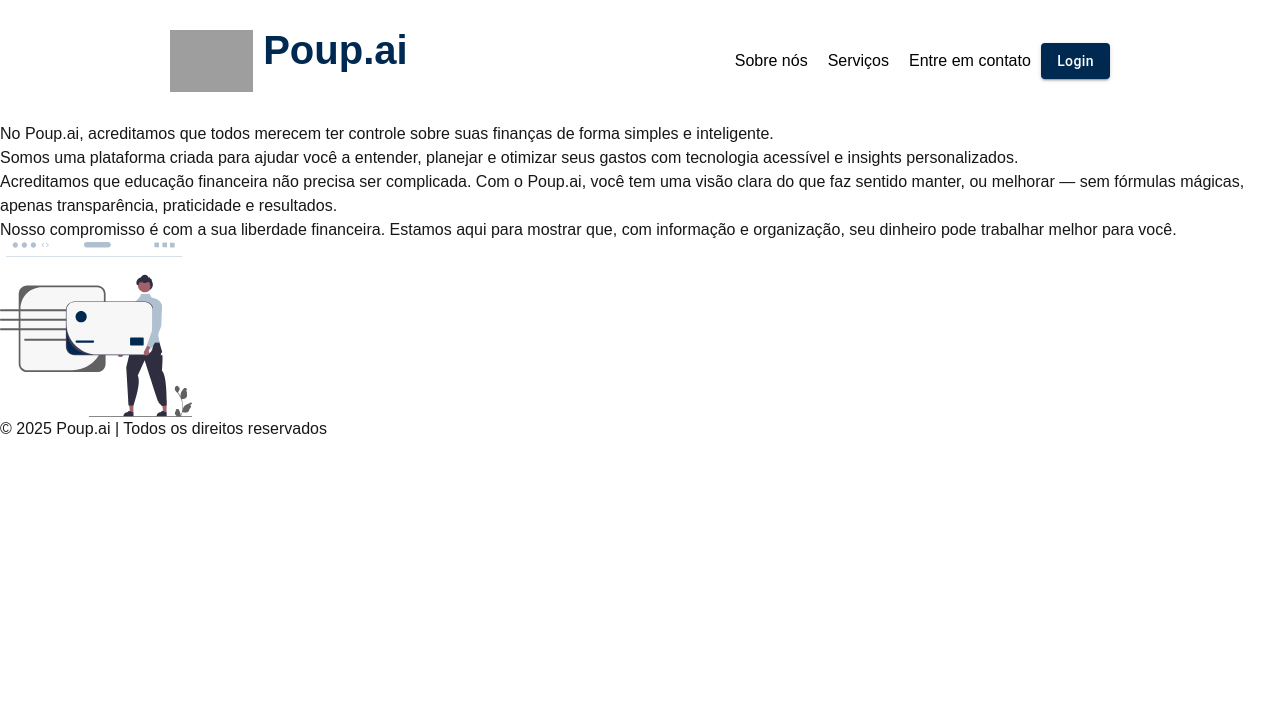
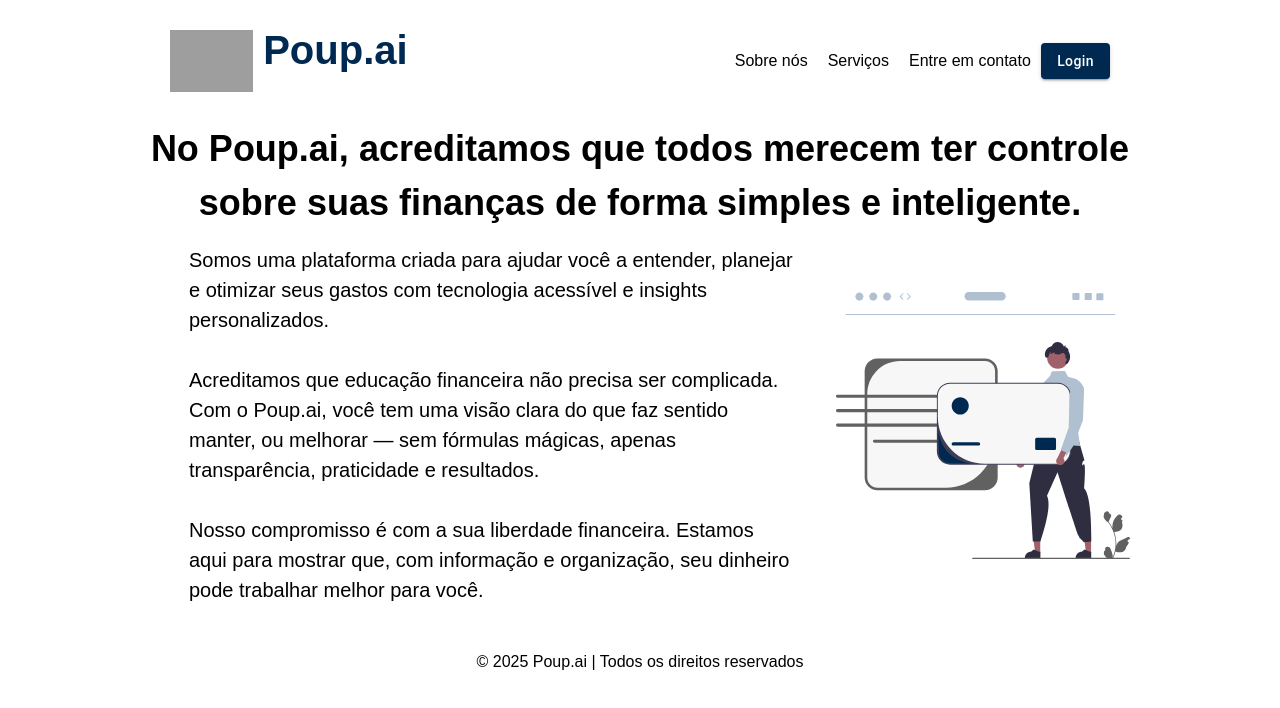
Before and after one commit to Douglass1981/FIAP-Fase1, a Next.js app: page /sobre in a window 1280 px wide. Shown: the top 708 px of the page. Built offline with nearby package versions, Linux system fonts and the light colour scheme; grey boxes are pictures that could not be loaded.

Commit message:
feat(style): add container and footer style

```diff
--- a/src/app/sobre/page.tsx
+++ b/src/app/sobre/page.tsx
@@ -62,7 +62,7 @@ export default function Initial() {
               No Poup.ai, acreditamos que todos merecem ter controle sobre suas
               finanças de forma simples e inteligente.
             </h2>
-            <Box className={styles["container__material"]}></Box>
+            <Box className={styles["container__material"]}>
               <Box className={styles["container__material__left"]}>
                 <p className={styles["container__material__left__text"]}>
                   Somos uma plataforma criada para ajudar você a entender,
@@ -70,15 +70,15 @@ export default function Initial() {
                   insights personalizados.
                 </p>
                 <p className={styles["container__material__left__text"]}>
-                Acreditamos que educação financeira não precisa ser complicada.
-                Com o Poup.ai, você tem uma visão clara do que faz sentido
-                manter, ou melhorar — sem fórmulas mágicas, apenas
+                  Acreditamos que educação financeira não precisa ser
+                  complicada. Com o Poup.ai, você tem uma visão clara do que faz
+                  sentido manter, ou melhorar — sem fórmulas mágicas, apenas
                   transparência, praticidade e resultados.
                 </p>
                 <p className={styles["container__material__left__text"]}>
-                Nosso compromisso é com a sua liberdade financeira. Estamos aqui
-                para mostrar que, com informação e organização, seu dinheiro
-                pode trabalhar melhor para você.
+                  Nosso compromisso é com a sua liberdade financeira. Estamos
+                  aqui para mostrar que, com informação e organização, seu
+                  dinheiro pode trabalhar melhor para você.
                 </p>
               </Box>
               <Box className={styles["container__material__right"]}>
@@ -87,8 +87,9 @@ export default function Initial() {
                   width="72"
                   height="100"
                   alt="Logo"
-                style={{ width: "15%", height: "auto" }}
+                  style={{ width: "100%", height: "auto" }}
                 />
+              </Box>
             </Box>
           </Box>
         </main>
--- a/src/app/sobre/sobre.styles.module.scss
+++ b/src/app/sobre/sobre.styles.module.scss
@@ -45,9 +45,51 @@ $black: #000000;
       }
     }
 
-    &__redirect_pages{
-        display: flex;
-        gap: 20px;
+    &__redirect_pages {
+      display: flex;
+      gap: 20px;
     }
   }
+
+
+  .container {
+    padding: 0px 150px;
+    display: flex;
+    flex-direction: column;
+
+    &__title {
+      @include typography(2.25rem, 700);
+      color: $black;
+      text-align: center;
+    }
+
+    &__material {
+      display: flex;
+      &__left {
+        width: 70%;
+        display: flex;
+        flex-direction: column;
+
+        &__text {
+          @include typography(1.25rem, 400);
+          color: $black;
+          padding: 15px 39px;
+        }
+      }
+
+      &__right {
+        display: flex;
+        justify-content: center;
+        align-items: center;
+        width: 30%;
+      }
+    }
+  }
+
+  &__footer {
+    display: flex;
+    padding: 30px;
+    justify-content: center;
+    color: $black;
+  }
 }
```
Lines whose indentation alone changed are shown as unchanged.
